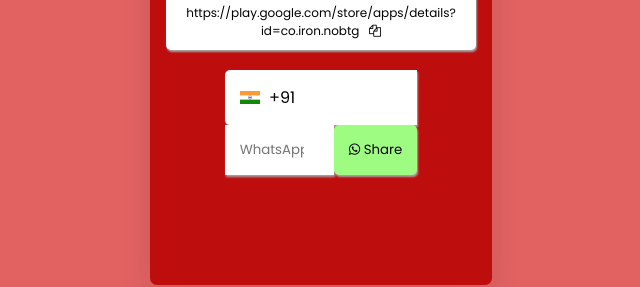
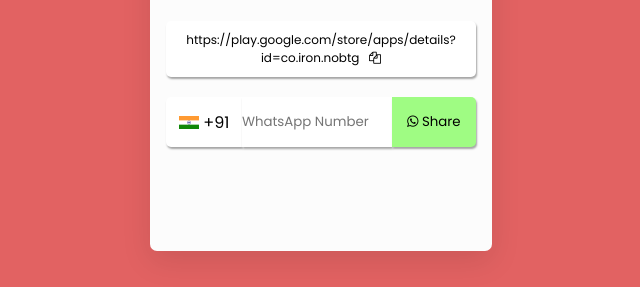
Before and after one commit to learn-with-nkseducation/share, a React (Create React App) app: page / in a window 1280 px wide. Shown: the part 509-796 px from the top of the page, without its empty margins (319-959 px from the left). Built offline with nearby package versions, Linux system fonts and the light colour scheme.

Commit message:
Correct WhatsApp Input

```diff
--- a/src/App.js
+++ b/src/App.js
@@ -7,6 +7,7 @@
 const App = () => {
   const [qrValue, setQrValue] = useState("");
   const [whatsappNumber, setWhatsappNumber] = useState("");
+  const [error, setError] = useState("");
 
   useEffect(() => {
     setQrValue(globalLink);
@@ -25,12 +26,12 @@
 
   const handleShare = (e) => {
     e.preventDefault();
-    if (whatsappNumber) {
+    if (whatsappNumber.length === 10 && /^[0-9]+$/.test(whatsappNumber)) {
       const message = encodeURIComponent(globalLink);
-      const url = `https://wa.me/${whatsappNumber}?text=${message}`;
+      const url = `https://wa.me/+91${whatsappNumber}?text=${message}`;
       window.open(url, "_blank");
     } else {
-      alert("Please enter a WhatsApp number.");
+      setError("Please enter a valid 10-digit Indian WhatsApp number.");
     }
   };
 
@@ -76,27 +77,28 @@
 
         {/* WhatsApp Share */}
         <div className="form-div">
-          <form onSubmit={handleShare}>
+          <form
+            onSubmit={handleShare}
+            style={{ display: "flex", alignItems: "center" }}
+          >
             <span className="flag">
-              <img src={India} alt="logo" className="flag-logo" />
+              <img src={India} alt="flag" className="flag-logo" />
               &nbsp;+91
             </span>
             <input
               className="phone"
-              type="number"
+              type="text"
               placeholder="WhatsApp Number"
               maxLength={10}
-              minLength={10}
               value={whatsappNumber}
               onChange={(e) => setWhatsappNumber(e.target.value)}
-              max={500}
-              min={400}
             />
             <button className="btn" type="submit">
               <i className="fa fa-whatsapp" aria-hidden="true"></i>
               &nbsp;Share
             </button>
           </form>
+          {error && <p className="error-text">{error}</p>}
         </div>
       </div>
     </>
--- a/src/index.css
+++ b/src/index.css
@@ -21,9 +21,9 @@
 }
 
 .wrapper {
-  height: 98.5vh;
+  height: 90vh;
   max-width: 410px;
-  background: #be0d0d;
+  background: #fcfcfc;
   border-radius: 7px;
   padding: 20px 10px 0;
   transition: height 0.2s ease;
@@ -93,38 +93,39 @@
   margin-top: 20px;
   display: flex;
   align-items: center;
-  gap: 10px;
+  gap: 10px; /* Adds space between elements */
+}
+
+.flag {
+  display: flex;
+  align-items: center;
+  padding: 12.5px;
+  border-top-left-radius: 5px;
+  border-bottom-left-radius: 5px;
+  box-shadow: 1px 2px 2px rgb(165, 165, 165);
+  background-color: #fff;
+}
+
+.flag-logo {
+  width: 20px;
 }
 
 .phone {
   border: none;
-  padding: 15px;
+  width: 150px;
+  padding: 15px 0;
   box-shadow: 1px 2px 2px rgb(165, 165, 165);
   outline: none;
-  flex: 1;
+  flex: 1; /* Takes up available space */
 }
 
 .btn {
   background-color: rgb(159, 252, 131);
   padding: 15px;
+  border-top-right-radius: 5px;
+  border-bottom-right-radius: 5px;
+  box-shadow: 1px 2px 2px rgb(165, 165, 165);
   border: none;
-  box-shadow: 1px 2px 2px rgb(165, 165, 165);
-  border-radius: 5px;
-}
-
-.flag {
-  padding: 15px;
-  border-top-left-radius: 5px;
-  border-bottom-left-radius: 5px;
-  box-shadow: 1px 2px 2px rgb(165, 165, 165);
-  background-color: #fff;
-  display: flex;
-  align-items: center;
-}
-
-.flag-logo {
-  width: 20px;
-  margin-right: 5px;
 }
 
 .download-div {
```
